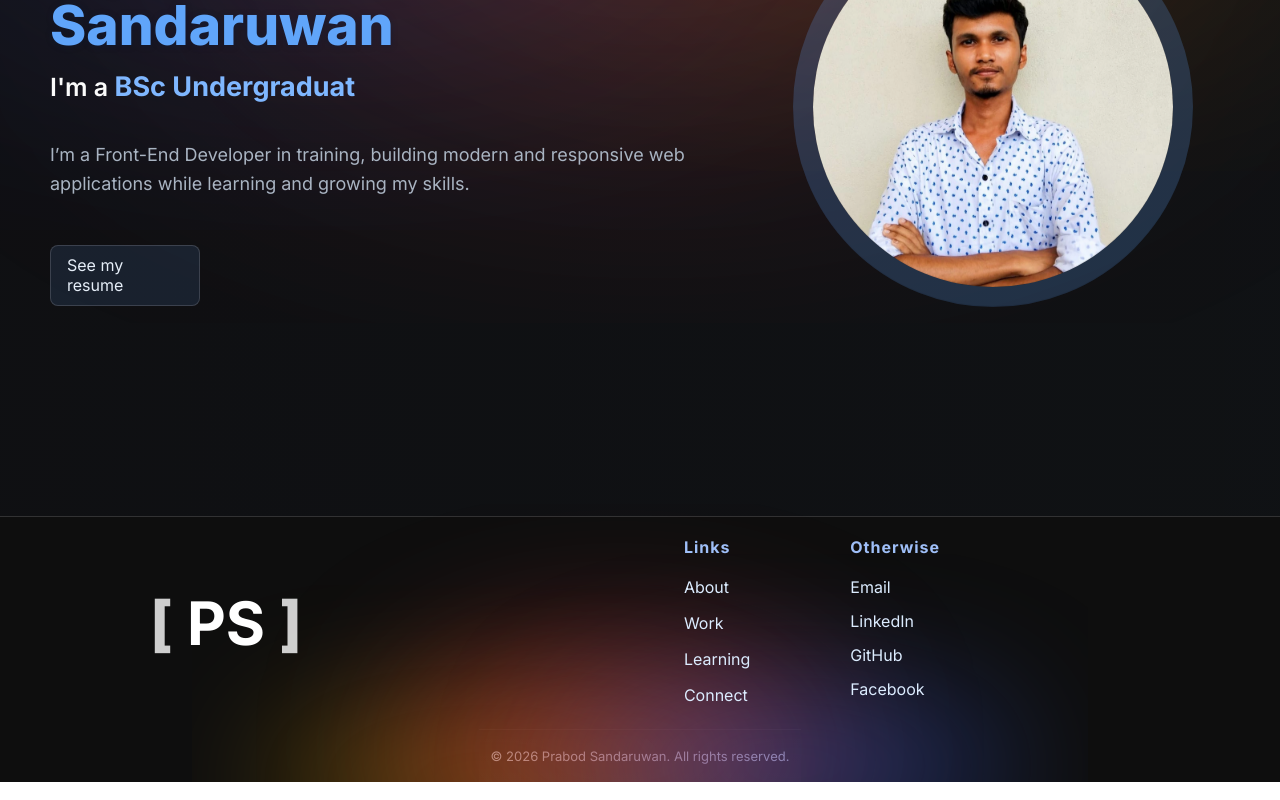
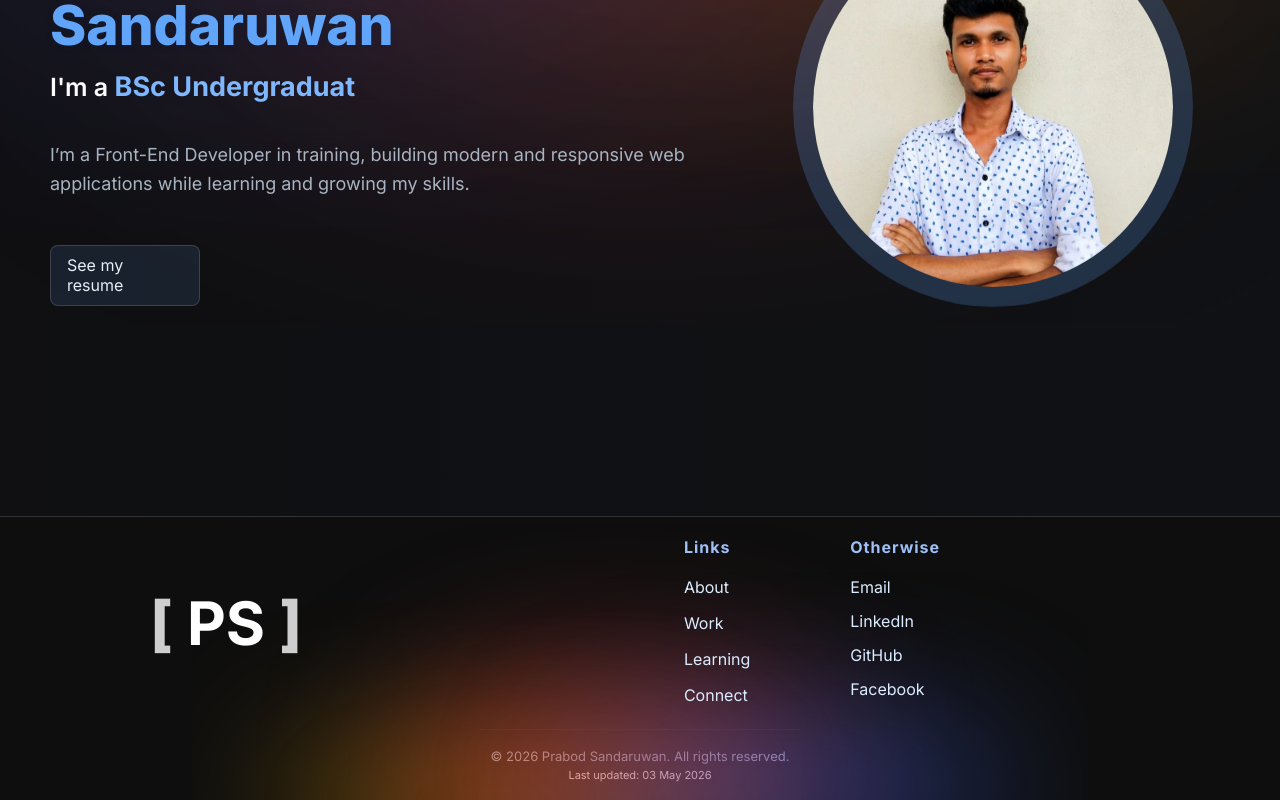
Before and after one commit to Prabod-Sandaruwan/portfolio, a React (Vite) app: page / in a window 1280 px wide. Shown: the part 284-1084 px from the top of the page. Built offline with nearby package versions, Linux system fonts and the light colour scheme.

Commit message:
Add update date to footer and style for improved visibility
Co-authored-by: Copilot <copilot@github.com>

```diff
--- a/src/App.css
+++ b/src/App.css
@@ -29,7 +29,11 @@ nav {
   height: 100px;
   width: 50vw;
 }
-
+.update-date{
+  color: #f7f7f7;
+  font-size: 11px;
+  margin-top: 4px;
+}
 .footer_logo_div a span {
   color: #ffffff;
   font-size: 60px;
--- a/src/App.jsx
+++ b/src/App.jsx
@@ -55,6 +55,7 @@ function App() {
         </div>
         <div className="footer_bottom">
           <p className="rights">© 2026 Prabod Sandaruwan. All rights reserved.</p>
+          <p className="update-date">Last updated: 03 May 2026</p>
         </div>
          <img src="footer-g.svg" alt="" id="footer_img" loading="lazy" aria-hidden="true" />
       </footer>
```
